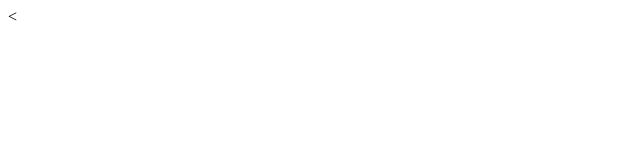
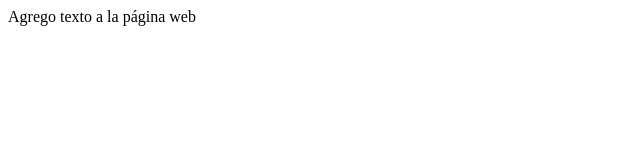
Before and after one commit to Pablom567/Ejemplo, a plain HTML site: page documento2.html in a window 1280 px wide. Shown: the whole page, without its empty margins (0-640 px from the left). Drawn offline with Linux system fonts and the light colour scheme.

Commit message:
Modificación documento2.html y agregado de archivo workspace

```diff
--- a/documento2.html
+++ b/documento2.html
@@ -2,4 +2,5 @@
 <html>
 <head>
 <title>Documento 2 de HTML</title>
-<
+</head>
+<body>Agrego texto a la página web </body>
```
Also changed, not shown: 1 other file.
